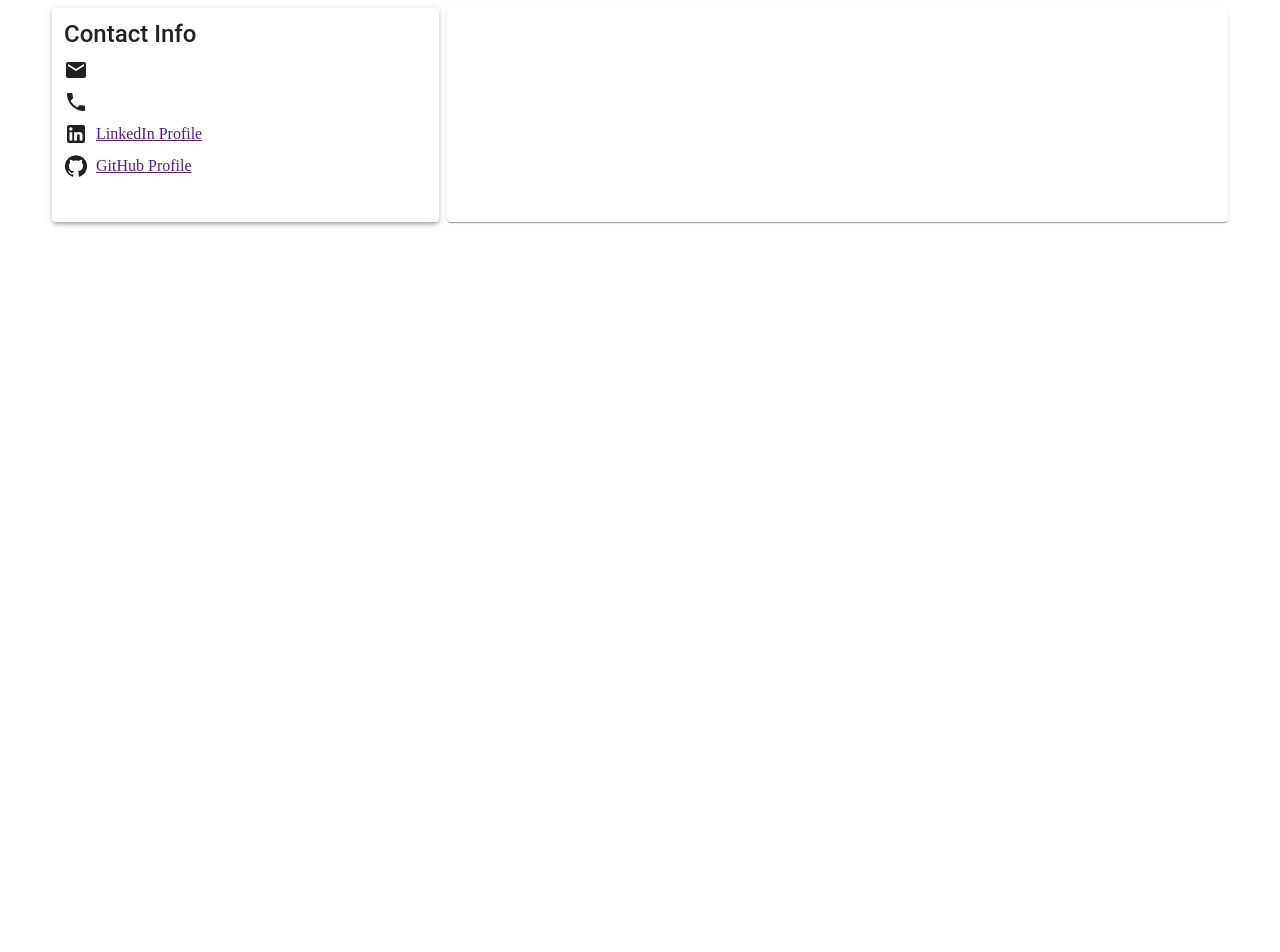
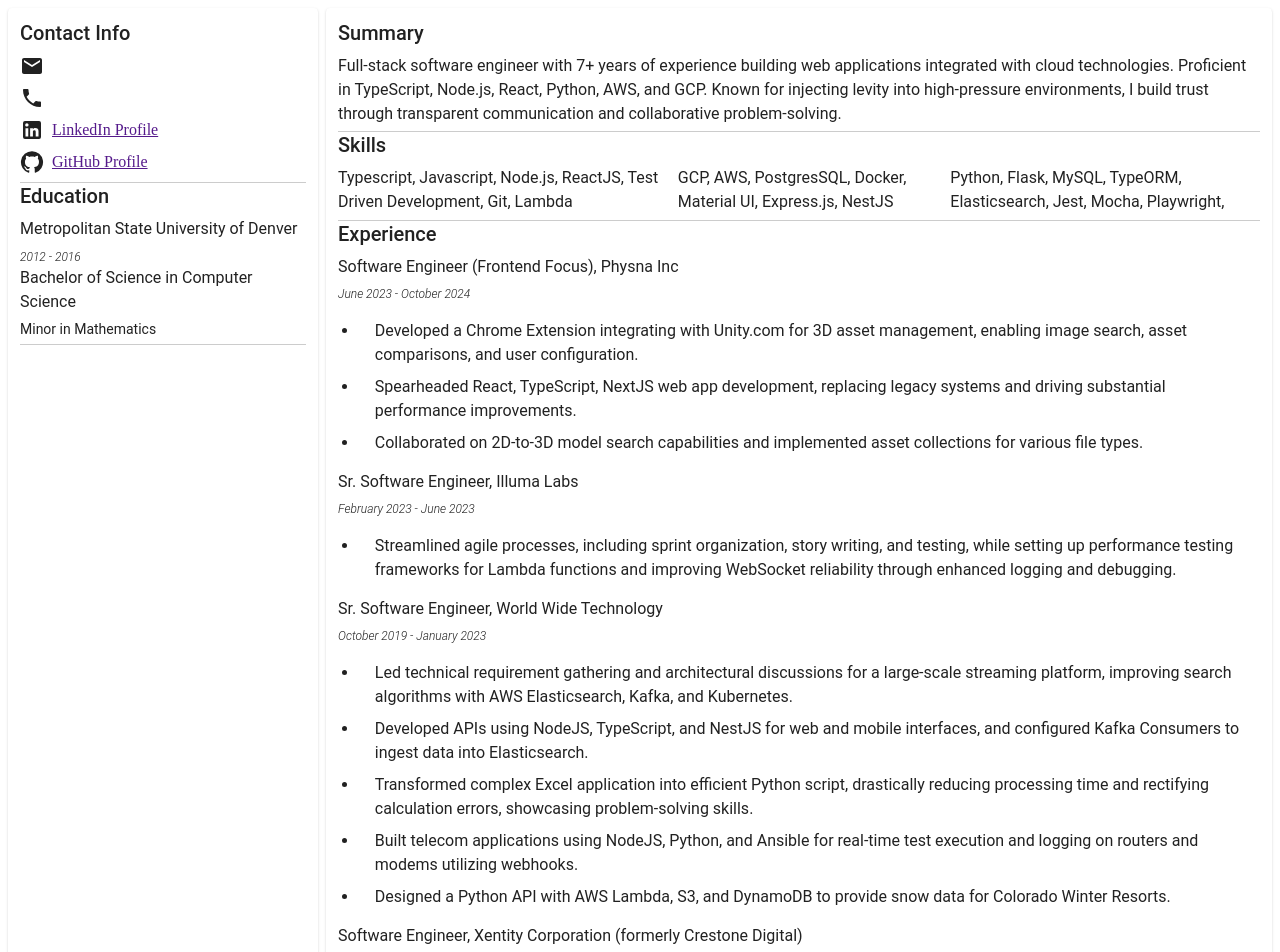
Before and after one commit to ckaz18/ckazakov.github.io, a Next.js app: page /ckazakov.github.io/resume in a window 1280 px wide. Shown: the part 80-1032 px from the top of the page. Before the commit the page ends 800 px from the top, so only its background shows below. Built offline with nearby package versions, Linux system fonts and the light colour scheme.

Commit message:
update component for responsive style(wip); add resume data

```diff
--- a/src/pages/index.tsx
+++ b/src/pages/index.tsx
@@ -1,5 +1,4 @@
-import { Typography } from "@mui/material";
-import Link from "next/link";
+
 
 export default function Page() {
   return <h1>Hello, Next.js!</h1>;
--- a/src/pages/resume.tsx
+++ b/src/pages/resume.tsx
@@ -1,16 +1,23 @@
 'use client';
 
-import { Container, Typography } from "@mui/material";
+import { Box, List, ListItem, styled, Typography } from "@mui/material";
 import Grid2 from "@mui/material/Grid2";
 import Link from "next/link";
 import EmailIcon from '@mui/icons-material/Email';
 import LinkedInIcon from '@mui/icons-material/LinkedIn';
 import GitHubIcon from '@mui/icons-material/GitHub';
 import LocalPhoneIcon from '@mui/icons-material/LocalPhone';
-import { envVariable } from "helpers/privateKeys";
 import { useEffect, useState } from "react";
 import { ContactItem, Item } from "features/resume/resume.styles";
 
+const StyledList = styled(List)(() => ({
+  marginLeft: '1.3rem',
+  listStyleType: 'disc',
+}));
+const StyledListItem = styled(ListItem)(() => ({
+  display: 'list-item',
+  marginBottom: '-0.5rem',
+}));
 
 const Resume = () => {
   const [contactInfo, setContactInfo] = useState({
@@ -26,7 +33,6 @@
     const phone = process.env.NEXT_PUBLIC_PHONENUMBER || '';
     const linkedIn = process.env.NEXT_PUBLIC_LINKEDIN || '';
     const github = process.env.NEXT_PUBLIC_GITHUB || '';
-    console.log({ email, phone, linkedIn, github }); // Debugging line
 
     setContactInfo({
       email,
@@ -38,12 +44,13 @@
   }, []);
 
   return (
-    <Container maxWidth="lg" sx={{ mt: 4, mb: 4 }}>
+    <Box sx={{ mt: 4, mb: 4, display: 'flex', flexDirection: 'column', flexWrap: 'wrap' }} >
       {isLoading ? <>Loading...</> :
         <Grid2 container spacing={2}>
-          <Grid2 size={4} sx={{ xs: 12, md: 4, }}>
-            <Item elevation={3}>
-              <Typography variant='h4' gutterBottom>Contact Info</Typography>
+          <Grid2 size={3} sx={{ xs: 12, md: 4, }}>
+            <Item elevation={1}>
+              <Box sx={{ borderBottom: '1px solid #ccc' }} >
+                <Typography variant='h5' gutterBottom >Contact Info</Typography>
                 <ContactItem>
                   <EmailIcon sx={{ mr: 2 }} />
                   <Link href={`mailto:${contactInfo.email}`}>{contactInfo.email}</Link>
@@ -60,17 +67,149 @@
                   <GitHubIcon sx={{ mr: 2 }} />
                   <Link href={`${contactInfo.github}`} target="_blank">GitHub Profile</Link>
                 </ContactItem>
-            </Item>
+              </Box>
+
+              <Box sx={{ borderBottom: '1px solid #ccc' }}>
+                <Typography variant='h5' gutterBottom >Education</Typography>
+                <Typography variant='h6' gutterBottom sx={{ fontWeight: 400 }} > Metropolitan State University of Denver</Typography>
+                <Typography variant='body1' sx={{ fontStyle: 'italic', fontSize: '0.75rem', fontWeight: 350 }} >
+                  2012 - 2016
+                </Typography>
+                <Typography variant='body1' gutterBottom >Bachelor of Science in Computer Science</Typography>
+                <Typography variant='body2' gutterBottom  >Minor in Mathematics</Typography>
+              </Box>
+            </Item >
           </Grid2>
-          <Grid2 size={8}>
-            <Item>
+          <Grid2 size={9}>
+            <Item elevation={1}>
               {/* Right column content */}
 
+              <Box sx={{ borderBottom: '1px solid #ccc' }} >
+                <Typography variant='h5' gutterBottom >Summary</Typography>
+                <Typography variant='body1' gutterBottom >
+                  Full-stack software engineer with 7+ years of experience building web applications integrated with cloud
+                  technologies. Proficient in TypeScript, Node.js, React, Python, AWS, and GCP. Known for injecting levity into high-pressure environments,
+                  I build trust through transparent communication and collaborative problem-solving.
+                </Typography>
+              </Box>
+
+              <Box sx={{ borderBottom: '1px solid #ccc' }} >
+                <Typography variant='h5' gutterBottom  >Skills</Typography>
+                <Box sx={{ display: 'flex', flexDirection: 'row', justifyContent: 'space-between' }} >
+                  <Typography variant='body1' gutterBottom >
+                    Typescript, Javascript, Node.js, ReactJS, Test Driven Development, Git, Lambda
+                  </Typography>
+                  <Typography variant='body1' gutterBottom >
+                    GCP, AWS, PostgresSQL, Docker, Material UI, Express.js, NestJS
+                  </Typography>
+                  <Typography variant='body1' gutterBottom >
+                    Python, Flask, MySQL, TypeORM, Elasticsearch, Jest, Mocha, Playwright,
+                  </Typography>
+                </Box>
+              </Box>
+
+              <Box sx={{ borderBottom: '1px solid #ccc' }}>
+                <Typography variant='h5' gutterBottom >Experience</Typography>
+
+                <Typography variant='h6' gutterBottom sx={{ fontWeight: 400 }} >
+                  Software Engineer (Frontend Focus), Physna Inc
+                </Typography>
+                <Typography variant='body1' sx={{ fontStyle: 'italic', fontSize: '0.75rem', fontWeight: 350 }} >
+                  June 2023 - October 2024
+                </Typography>
+                <Typography variant='body1' gutterBottom >
+                  <StyledList>
+                    <StyledListItem >
+                      Developed a Chrome Extension integrating with Unity.com for 3D asset management,
+                      enabling image search, asset comparisons, and user configuration.
+                    </StyledListItem>
+                    <StyledListItem >
+                      Spearheaded React, TypeScript, NextJS web app development, replacing legacy systems and
+                      driving substantial performance improvements.
+                    </StyledListItem>
+                    <StyledListItem>
+                      Collaborated on 2D-to-3D model search capabilities and implemented asset collections for
+                      various file types.
+                    </StyledListItem>
+                  </StyledList>
+                </Typography>
+
+                <Typography variant='h6' gutterBottom sx={{ fontWeight: 400 }} >
+                  Sr. Software Engineer, Illuma Labs
+                </Typography>
+                <Typography variant='body1' sx={{ fontStyle: 'italic', fontSize: '0.75rem', fontWeight: 350 }} >
+                  February 2023 - June 2023
+                </Typography>
+                <Typography variant='body1' gutterBottom >
+                  <StyledList>
+                    <StyledListItem >
+                      Streamlined agile processes, including sprint organization, story writing, and testing, while
+                      setting up performance testing frameworks for Lambda functions and improving WebSocket
+                      reliability through enhanced logging and debugging.
+                    </StyledListItem>
+                  </StyledList>
+                </Typography>
+
+                <Typography variant='h6' gutterBottom sx={{ fontWeight: 400 }} >
+                  Sr. Software Engineer, World Wide Technology
+                </Typography>
+                <Typography variant='body1' sx={{ fontStyle: 'italic', fontSize: '0.75rem', fontWeight: 350 }} >
+                  October 2019 - January 2023
+                </Typography>
+                <Typography variant='body1' gutterBottom >
+                  <StyledList>
+                    <StyledListItem >
+                      Led technical requirement gathering and architectural discussions for a large-scale
+                      streaming platform, improving search algorithms with AWS Elasticsearch, Kafka, and
+                      Kubernetes.
+                    </StyledListItem>
+                    <StyledListItem >
+                      Developed APIs using NodeJS, TypeScript, and NestJS for web and mobile interfaces, and
+                      configured Kafka Consumers to ingest data into Elasticsearch.
+                    </StyledListItem>
+                    <StyledListItem>
+                      Transformed complex Excel application into efficient Python script, drastically reducing
+                      processing time and rectifying calculation errors, showcasing problem-solving skills.
+                    </StyledListItem>
+                    <StyledListItem>
+                      Built telecom applications using NodeJS, Python, and Ansible for real-time test execution
+                      and logging on routers and modems utilizing webhooks.
+                    </StyledListItem>
+                    <StyledListItem>
+                      Designed a Python API with AWS Lambda, S3, and DynamoDB to provide snow data for
+                      Colorado Winter Resorts.
+                    </StyledListItem>
+                  </StyledList>
+                </Typography>
+
+
+                <Typography variant='h6' gutterBottom sx={{ fontWeight: 400 }} >
+                  Software Engineer, Xentity Corporation (formerly Crestone Digital)
+                </Typography>
+                <Typography variant='body1' sx={{ fontStyle: 'italic', fontSize: '0.75rem', fontWeight: 350 }} >
+                  July 2016 - September 2019
+                </Typography>
+                <Typography variant='body1' gutterBottom >
+                  <StyledList>
+                    <StyledListItem >
+                      Pioneered multi-tenant voice apps with NLP , integrating diverse databases. Boosted
+                      automated testing coverage to 70%, enhancing code reliability.
+                    </StyledListItem>
+                    <StyledListItem>
+                      Developed iOS/Android apps with geospatial data, AWS Push Notifications, and offline
+                      capabilities collaborating directly with CPW Fishing and Wildlife. Additionally provided customer support.
+                    </StyledListItem>
+                    <StyledListItem>
+                      Created the Douglas County Alexa Skill as a proof of concept using NodeJS and open data.
+                    </StyledListItem>
+                  </StyledList>
+                </Typography>
+              </Box>
             </Item>
           </Grid2>
         </Grid2>
       }
-    </Container>
+    </Box>
   );
 }
 
--- a/src/theme.ts
+++ b/src/theme.ts
@@ -45,28 +45,46 @@
       'sans-serif'
     ].join(','),
     h1: {
-      fontSize: '2.5rem',
+      fontSize: '2rem',
       fontWeight: 500,
+      '@media (min-width:600px)': {
+        fontSize: '2.5rem',
+      },
     },
     h2: {
-      fontSize: '2rem',
+      fontSize: '1.5rem',
       fontWeight: 500,
+      '@media (min-width:600px)': {
+        fontSize: '2rem',
+      },
     },
     h3: {
-      fontSize: '1.75rem',
+      fontSize: '1.3rem',
       fontWeight: 500,
+      '@media (min-width:600px)': {
+        fontSize: '1.75rem',
+      },
     },
     h4: {
-      fontSize: '1.5rem',
+      fontSize: '1rem',
       fontWeight: 500,
+      '@media (min-width:600px)': {
+        fontSize: '1.5rem',
+      },
     },
     h5: {
-      fontSize: '1.25rem',
+      fontSize: '0.85rem',
       fontWeight: 500,
+      '@media (min-width:600px)': {
+        fontSize: '1.25rem',
+      },
     },
     h6: {
-      fontSize: '1rem',
+      fontSize: '0.5rem',
       fontWeight: 300,
+      '@media (min-width:600px)': {
+        fontSize: '1rem',
+      },
     },
     body1: {
       fontSize: '1rem',
@@ -76,11 +94,20 @@
       fontSize: '0.875rem',
       lineHeight: 1.43,
     },
+
   },
   components: {
     MuiContainer: {
+      styleOverrides: {
+        root: {
+          padding: '1rem',
+          '@media (min-width:600px)': {
+            padding: '2rem',
+          },
+        },
+      },
+    },
 
-    }
   }
 } as ThemeOptions);
 
```
Also changed, not shown: src/helpers/privateKeys.ts (deleted, +0 -13 lines). Lines whose indentation alone changed are shown as unchanged.
